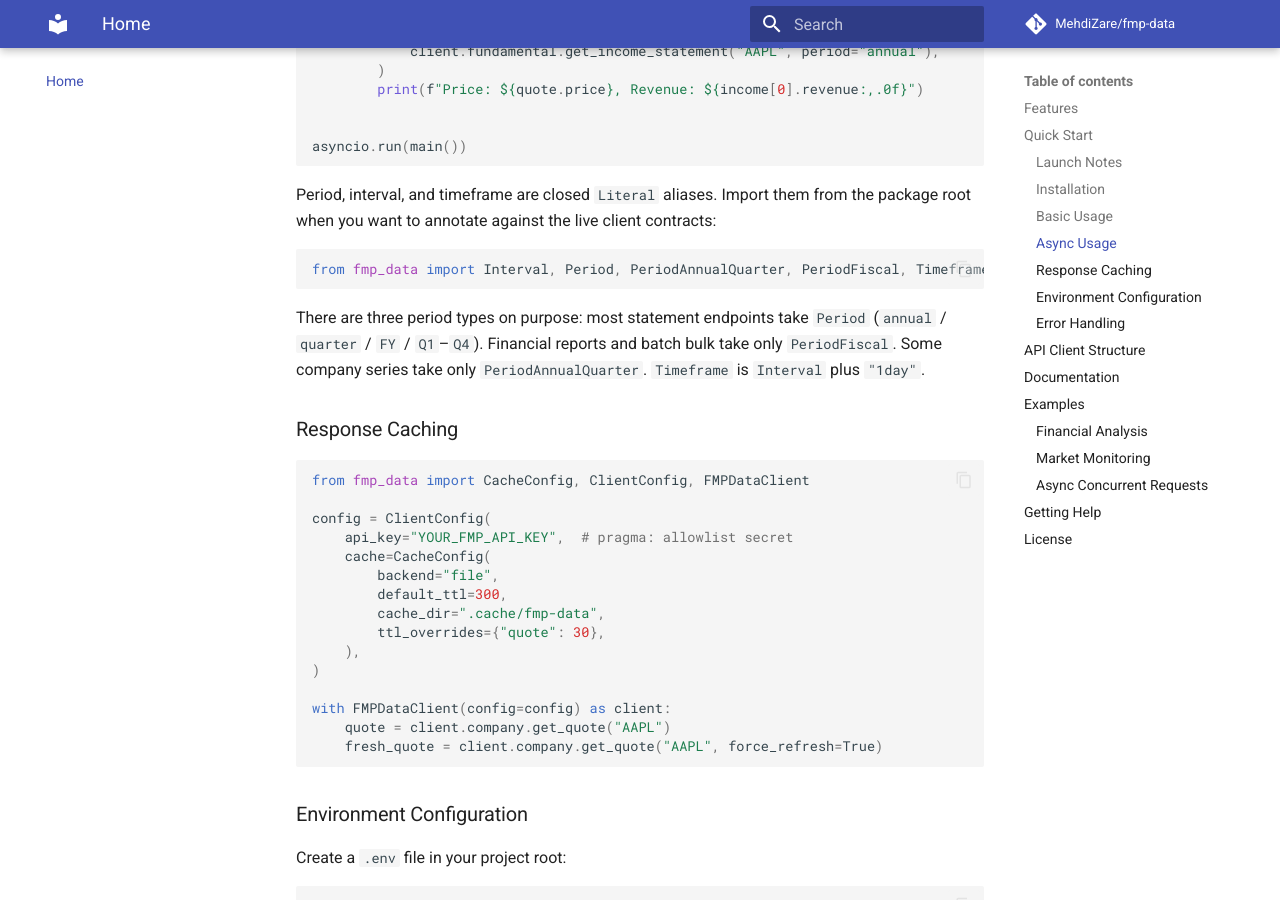
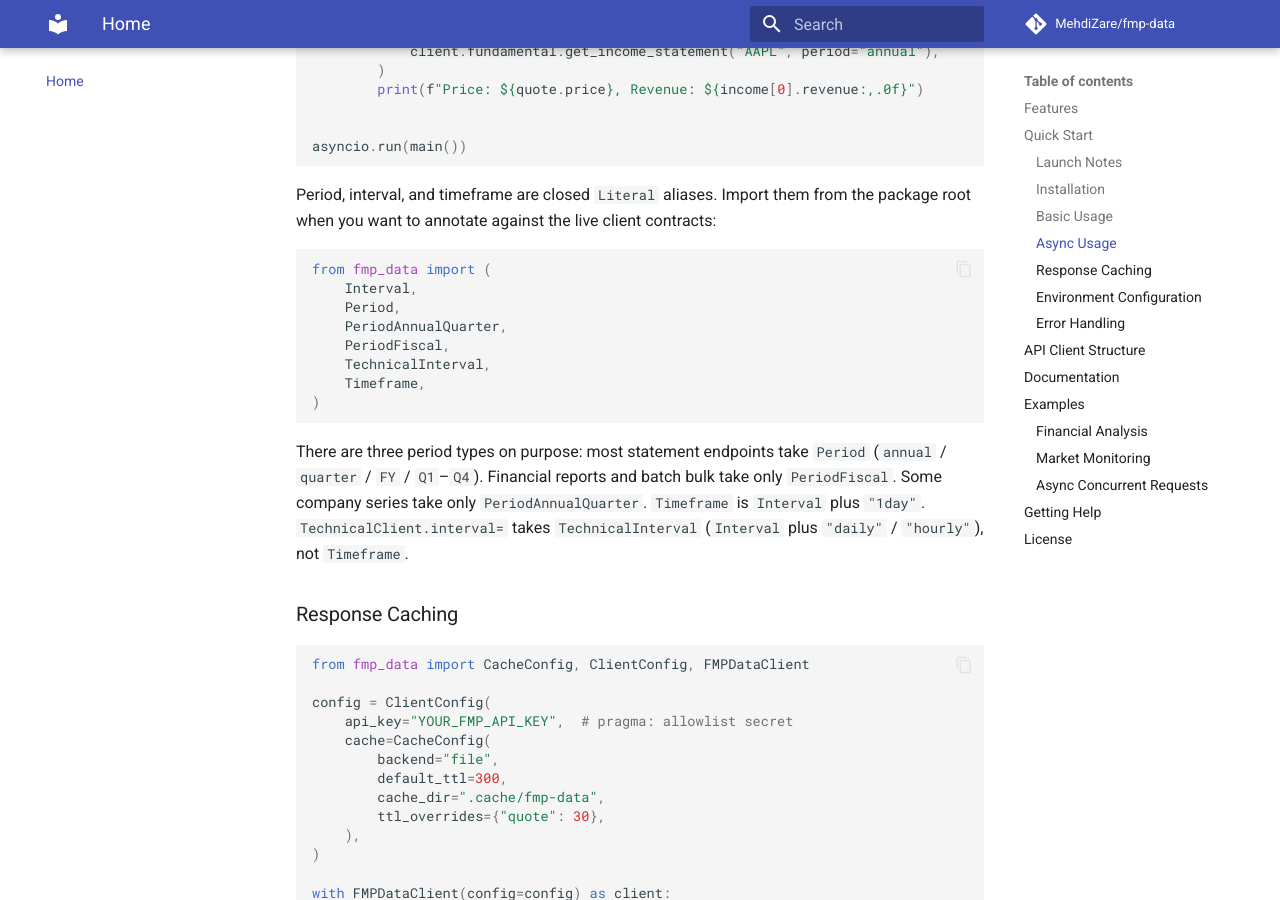
Before and after one commit to MehdiZare/fmp-data, an MkDocs documentation site: the page built from docs/index.md, in a window 1280 px wide and 900 px high, scrolled down 2161 px. Built offline with MkDocs 1.6.1 and Material for MkDocs 9.7.7, drawn with Linux system fonts in a browser that asks for light colours; comment, search, counter and statistics services are not loaded; the version menu is left out.

Commit message:
feat(schema): re-export TechnicalInterval from the public API (#313)
* feat(schema): re-export TechnicalInterval from the public API

Callers can annotate TechnicalClient.interval= from fmp_data instead
of fmp_data.schema. Keep it distinct from Timeframe: daily/hourly
are aliases, 1day is not.

Closes #311

* docs(schema): do not stack TechnicalInterval on Timeframe in examples

interval overrides timeframe. Show each contract in its own get_sma
call, align the daily/hourly wording with Interval plus those aliases,
and pin the README fence.

* docs(changelog): keep TechnicalInterval off the wire valid_values list

#311 is a client-only leftover alias. Give it its own 2.7.0 Added
bullet so "valid_values come from the same aliases" stays about
Period / Interval / Timeframe.

````diff
--- a/docs/index.md
+++ b/docs/index.md
@@ -115,13 +115,22 @@ from the package root when you want to annotate against the live client
 contracts:
 
 ```python
-from fmp_data import Interval, Period, PeriodAnnualQuarter, PeriodFiscal, Timeframe
+from fmp_data import (
+    Interval,
+    Period,
+    PeriodAnnualQuarter,
+    PeriodFiscal,
+    TechnicalInterval,
+    Timeframe,
+)
 ```
 
 There are three period types on purpose: most statement endpoints take
 `Period` (`annual` / `quarter` / `FY` / `Q1`–`Q4`). Financial reports and
 batch bulk take only `PeriodFiscal`. Some company series take only
 `PeriodAnnualQuarter`. `Timeframe` is `Interval` plus `"1day"`.
+`TechnicalClient.interval=` takes `TechnicalInterval` (`Interval` plus
+`"daily"` / `"hourly"`), not `Timeframe`.
 
 ### Response Caching
 
--- a/fmp_data/__init__.py
+++ b/fmp_data/__init__.py
@@ -41,6 +41,7 @@ from fmp_data.schema import (
     Period,
     PeriodAnnualQuarter,
     PeriodFiscal,
+    TechnicalInterval,
     Timeframe,
 )
 
@@ -71,6 +72,7 @@ __all__ = [
     "PeriodFiscal",
     "RateLimitConfig",
     "RateLimitError",
+    "TechnicalInterval",
     "Timeframe",
     "ValidationError",
     "VectorStoreCreationError",
````
Also changed, not shown: CHANGELOG.md (+9 -2 lines), LLM.md (+11 -2 lines), README.md (+5 -8 lines), docs/api/reference.md (+14 -4 lines), 1 other file.
